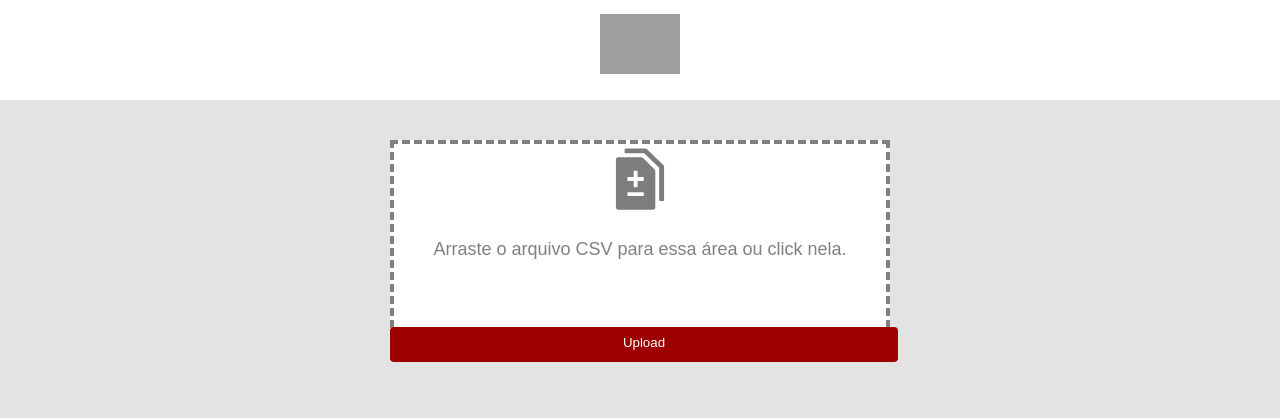
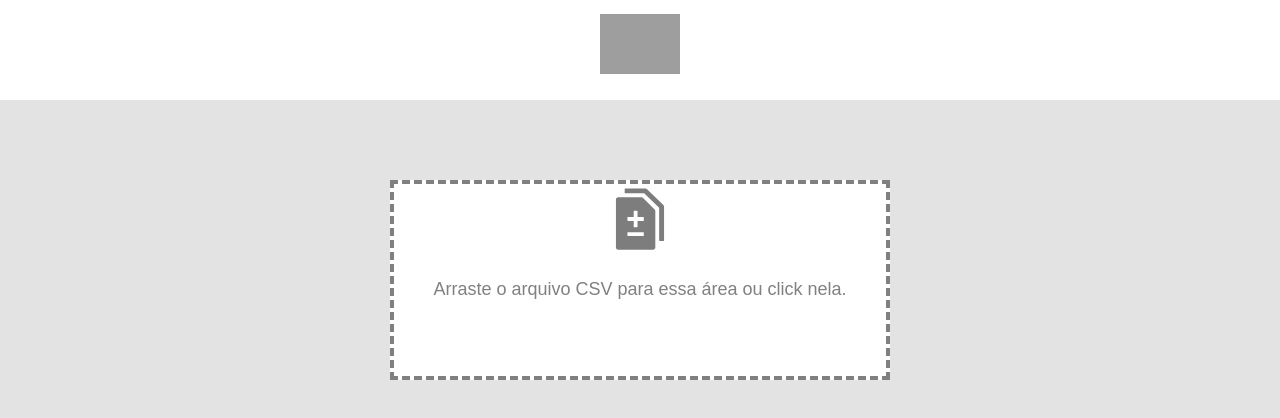
Before and after one commit to Christopher-Marim/xmlclinicextractor, a React (Create React App) app: page /pages/currentCompany in a window 1280 px wide. Shown: the top 418 px of the page. Built offline with nearby package versions, Linux system fonts and the light colour scheme; no server answers; grey boxes are pictures that could not be loaded; a web font is replaced by a local one.

Commit message:
Current Company

```diff
--- a/package.json
+++ b/package.json
@@ -14,6 +14,7 @@
     "axios": "^0.21.4",
     "react": "^17.0.2",
     "react-csv-reader": "^3.3.1",
+    "react-data-table-component": "^7.2.0",
     "react-dom": "^17.0.2",
     "react-dropzone": "^11.4.0",
     "react-icons": "^4.2.0",
--- a/src/App.tsx
+++ b/src/App.tsx
@@ -1,20 +1,21 @@
-
-import {BrowserRouter, Route} from 'react-router-dom'
-import { Home } from './pages/Home';
-import { Login } from './pages/Login';
-import { CurrentCompany } from './pages/CurrentCompany';
-
+import { BrowserRouter, Route } from "react-router-dom";
+import { Home } from "./pages/Home";
+import { Login } from "./pages/Login";
+import { CurrentCompany } from "./pages/CurrentCompany";
 
 import { AuthProvider } from "./hooks/auth";
+import { StateProvider } from "./hooks/state";
 
 function App() {
   return (
     <BrowserRouter>
-    <AuthProvider>
-    <Route exact path='/' component={Login} />
-    <Route  path='/pages/home' component={Home} />
-    <Route  path='/pages/currentCompany' component={CurrentCompany} />
-    </AuthProvider>
+      <AuthProvider>
+        <Route exact path="/" component={Login} />
+        <StateProvider>
+          <Route path="/pages/home" component={Home} />
+          <Route path="/pages/currentCompany" component={CurrentCompany} />
+        </StateProvider>
+      </AuthProvider>
     </BrowserRouter>
   );
 }
--- /dev/null
+++ b/src/components/FilterComponent.tsx
@@ -0,0 +1,19 @@
+import { ClearButton, TextField, Container } from "../styles/filterComponent";
+
+export function FilterComponent ({ filterText, onFilter, onClear }:any) {
+    return(
+        <Container>
+		<TextField
+			id="search"
+			type="text"
+			placeholder="Filtrar por nome"
+			aria-label="Search Input"
+			value={filterText}
+			onChange={onFilter}
+		/>
+		<ClearButton type="button" onClick={onClear}>
+			X
+		</ClearButton>
+	</Container>
+    )
+}
--- a/src/pages/CurrentCompany.tsx
+++ b/src/pages/CurrentCompany.tsx
@@ -1,6 +1,4 @@
-
-
-import React, { useCallback, useState } from "react";
+import React, { useCallback, useEffect, useState } from "react";
 import { AiOutlineCheckCircle, AiFillDiff } from "react-icons/ai";
 import { useDropzone } from "react-dropzone";
 import * as XLSX from "xlsx";
@@ -10,16 +8,41 @@ import {
   FormInput,
   FormP,
   FormWrapper,
+  NameCompany,
+  Table,
+  Wrapper,
 } from "../styles/currentCompany";
 import { Header } from "./../components/Header";
 
+import DataTable from "react-data-table-component";
+import { FilterComponent } from "../components/FilterComponent";
+import { useCurrent } from "../hooks/state";
+import { Cliente } from "../components/ListClients";
+
+interface ResponseCSV {
+    cpf:string;
+    nome:string;
+    codPessoa:string;
+    chapa:string;
+}
+
 export function CurrentCompany() {
-  const [file, setFile] = useState("");
+  const [file, setFile] = useState<ResponseCSV[]>();
+  const [company, setCompany] = useState<Cliente|null>();
   const [fileName, setFileName] = useState("");
   const [classNameForm, setClassNameForm] = useState<string>("header");
   const [classNameP, setClassNameP] = useState<string>("header");
   const [columns, setColumns] = useState<any>([]);
   const [data, setData] = useState<any>([]);
+  const [filterText, setFilterText] = useState("");
+  const [resetPaginationToggle, setResetPaginationToggle] =
+    useState(false);
+
+  const { currentCompany } = useCurrent();
+
+  useEffect(() => {
+    setCompany(currentCompany);
+  },[])
 
   // handle file upload
   const handleFileUpload = (file: any) => {
@@ -34,8 +57,7 @@ export function CurrentCompany() {
       /* Convert array of arrays */
       const data = XLSX.utils.sheet_to_csv(ws);
       processData(data);
-      setFile(data);
-      console.log(data);
+
     };
     reader.readAsBinaryString(file);
   };
@@ -44,17 +66,13 @@ export function CurrentCompany() {
     (files) => {
       console.log(files);
       setFileName(files[0].name);
-      setClassNameForm('complete')
-      setClassNameP('completeP')
+      setClassNameForm("complete");
+      setClassNameP("completeP");
       handleFileUpload(files[0]);
     },
     [handleFileUpload]
   );
-
-  const { getRootProps, getInputProps, isDragActive, isDragReject } =
-    useDropzone({
-      onDrop,
-    });
+  const { getRootProps, getInputProps } = useDropzone({onDrop});
 
   // process CSV data
   const processData = (dataString: string) => {
@@ -95,33 +113,69 @@ export function CurrentCompany() {
     }));
 
     setData(list);
+    setFile(list);
+    console.log(list)
     setColumns(columns);
+  };
+  const filteredItems = data.filter(
+    (item: ResponseCSV) =>
+      item.nome && item.nome.toLowerCase().includes(filterText.toLowerCase())
+  );
+  const handleClear = () => {
+    if (filterText) {
+      setResetPaginationToggle(!resetPaginationToggle);
+      setFilterText("");
+    }
   };
 
   return (
     <Container>
       <Header />
-      <FormWrapper className={classNameForm} {...getRootProps()} action="upload.php" method="POST">
+      <Wrapper>
+      <NameCompany>{company?.nome}</NameCompany>
+        <FormWrapper
+          className={classNameForm}
+          {...getRootProps()}
+          action="upload.php"
+          method="POST"
+        >
           <FormInput {...getInputProps()} type="file" />
           {!file ? (
             <div className="wrapper">
-          <AiFillDiff color={'#7d7d7d'} size={70}/>
+              <AiFillDiff color={"#7d7d7d"} size={70} />
               <FormP>Arraste o arquivo CSV para essa área ou click nela.</FormP>
             </div>
           ) : (
             <div className="wrapper">
-          <AiOutlineCheckCircle color="#117A60" size={70}/>
-          <FormP className={classNameP}>{`Arquivo ${fileName} carregado com sucesso!!`}</FormP>
+              <AiOutlineCheckCircle color="#117A60" size={70} />
+              <FormP
+                className={classNameP}
+              >{`Arquivo ${fileName} carregado com sucesso!!`}</FormP>
             </div>
           )}
-        <FormButton type="submit">Upload</FormButton>
         </FormWrapper>
-      {/*  <DataTable
-          pagination
+        {data.length > 0 && (
+          <>
+            <FilterComponent
+              onFilter={(e: any) => setFilterText(e.target.value)}
+              onClear={handleClear}
+              filterText={filterText}
+            />
+            <Table>
+              <p className="titulo">Tabela de {fileName}</p>
+              <DataTable
                 highlightOnHover
                 columns={columns}
-          data={data}
-        /> */}
+                data={filteredItems}
+                paginationResetDefaultPage={resetPaginationToggle} // optionally, a hook to reset pagination to page 1
+                subHeader
+                persistTableHead
+              />
+            </Table>
+            <FormButton type="submit">Upload</FormButton>
+          </>
+        )}
+      </Wrapper>
     </Container>
   );
 }
--- a/src/styles/currentCompany.ts
+++ b/src/styles/currentCompany.ts
@@ -3,10 +3,9 @@ import px2vw from "../utils/px2vw";
 
 export const Container = styled.div`
   display: flex;
-  justify-content: space-between;
   flex-direction: column;
   align-items: center;
-  height: 100vh;
+  min-height: 100vh;
   background: #e3e3e3;
 
   .wrapper{
@@ -14,12 +13,44 @@ export const Container = styled.div`
       flex-direction: column;
       align-items: center;
   }
+`;
+export const NameCompany = styled.h1`
+  font-size:20px;
+  font-weight: bold;
+  font-family: 'Lato', Times, serif;
+  margin: 20px;
+`;
+export const Table = styled.table`
+  display: block;
+  background-color: white;
+  overflow:auto;
+  margin-top:20px;
+  width:100%;
+  min-height: 500px;
+  max-height: 500px;
+  border: 2px solid gray;
 
+  .titulo{
+    margin-top:20px;
+    display: flex;
+    justify-content: center;
+    align-items: center;
+    width: 100%;
+  }
 `;
 
+export const Wrapper = styled.div`
+  display: flex;
+  margin-top: 140px;
+  justify-content: space-between;
+  background-color: transparent;
+  align-items: center;
+  flex-direction: column;
+  margin-bottom: 20px;
+  height: 100%;
+`;
 
 export const FormP = styled.p`
-
     width: 100%;
     margin-top: -50px;
     height: 100%;
@@ -46,14 +77,15 @@ export const FormInput = styled.input`
 
 `;
 export const FormButton = styled.button`
-    margin: 0;
     color: #fff;
     background: #9c0000;
     border: none;
-    width: 508px;
+    width:100%;
+    display: block;
+    margin-top: 20px;
+    margin-bottom: 20px;
+    padding: 10px;
     height: 35px;
-    margin-top: -20px;
-    margin-left: -4px;
     border-radius: 4px;
     border-bottom: 4px solid #9c0000;
     transition: all .2s ease;
@@ -70,7 +102,6 @@ export const FormButton = styled.button`
 
 export const FormWrapper = styled.form`
   background-color: #fff;
-    margin-top: 140px;
     width: 500px;
     height: 200px;
     border: 4px dashed gray;
--- /dev/null
+++ b/src/styles/filterComponent.ts
@@ -0,0 +1,41 @@
+import styled from "styled-components";
+import px2vw from "../utils/px2vw";
+
+export const TextField = styled.input`
+	height: 32px;
+	width: 100%;
+	border-radius: 3px;
+	border-top-left-radius: 5px;
+	border-bottom-left-radius: 5px;
+	border-top-right-radius: 0;
+	border-bottom-right-radius: 0;
+	border: 1px solid gray;
+	padding: 0 32px 0 16px;
+
+	&:hover {
+		cursor: pointer;
+	}
+`;
+export const Container = styled.div`
+  margin-top: 20px;
+  width: 100%;
+	display: flex;
+  align-items: center;
+  flex-direction:row;
+`;
+
+export const ClearButton = styled.button`
+	border-top-left-radius: 0;
+	border-bottom-left-radius: 0;
+	border-top-right-radius: 5px;
+	border-bottom-right-radius: 5px;
+  border: 1px solid gray;
+  background-color: #9C1111;
+  color:white;
+	height: 32px;
+	width: 50px;
+	text-align: center;
+	display: flex;
+	align-items: center;
+	justify-content: center;
+`;
```
Also changed, not shown: 1 other file (tests, documents, lock files or other folders). Lines whose indentation alone changed are shown as unchanged.
